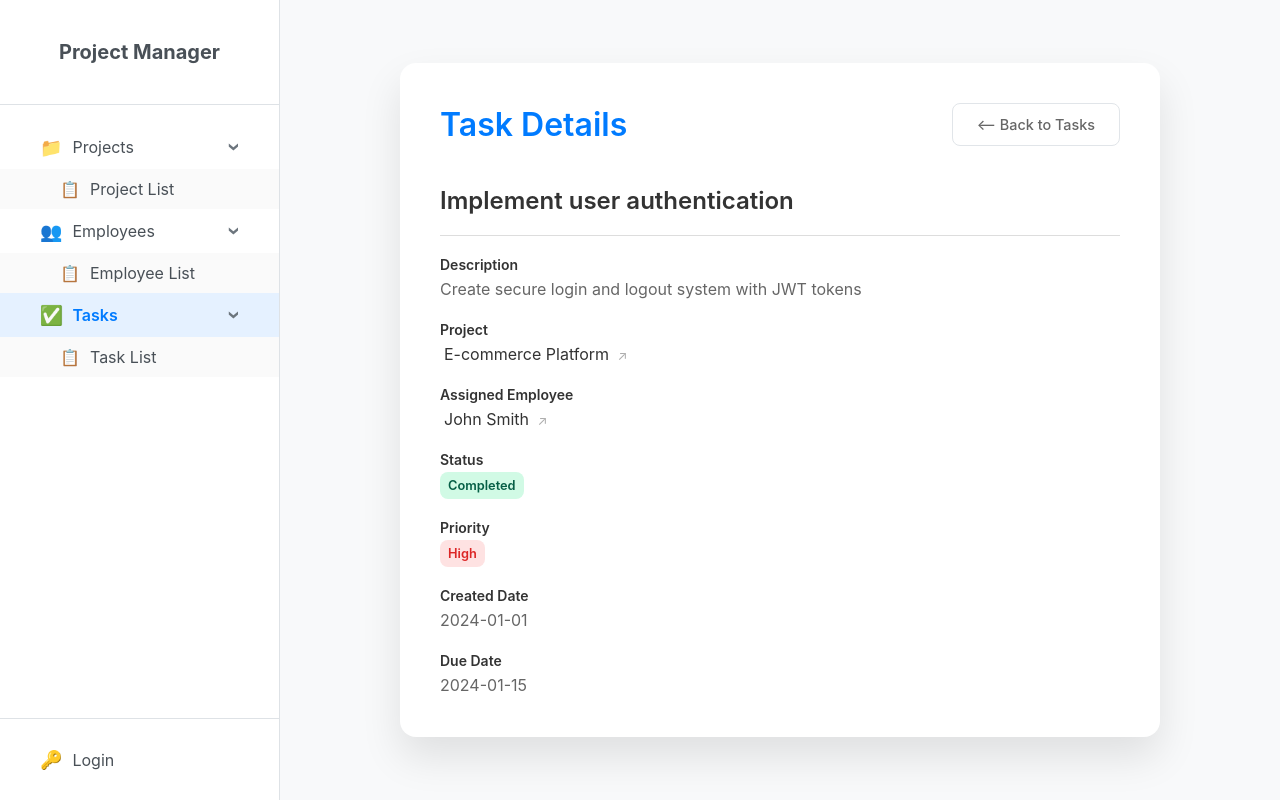
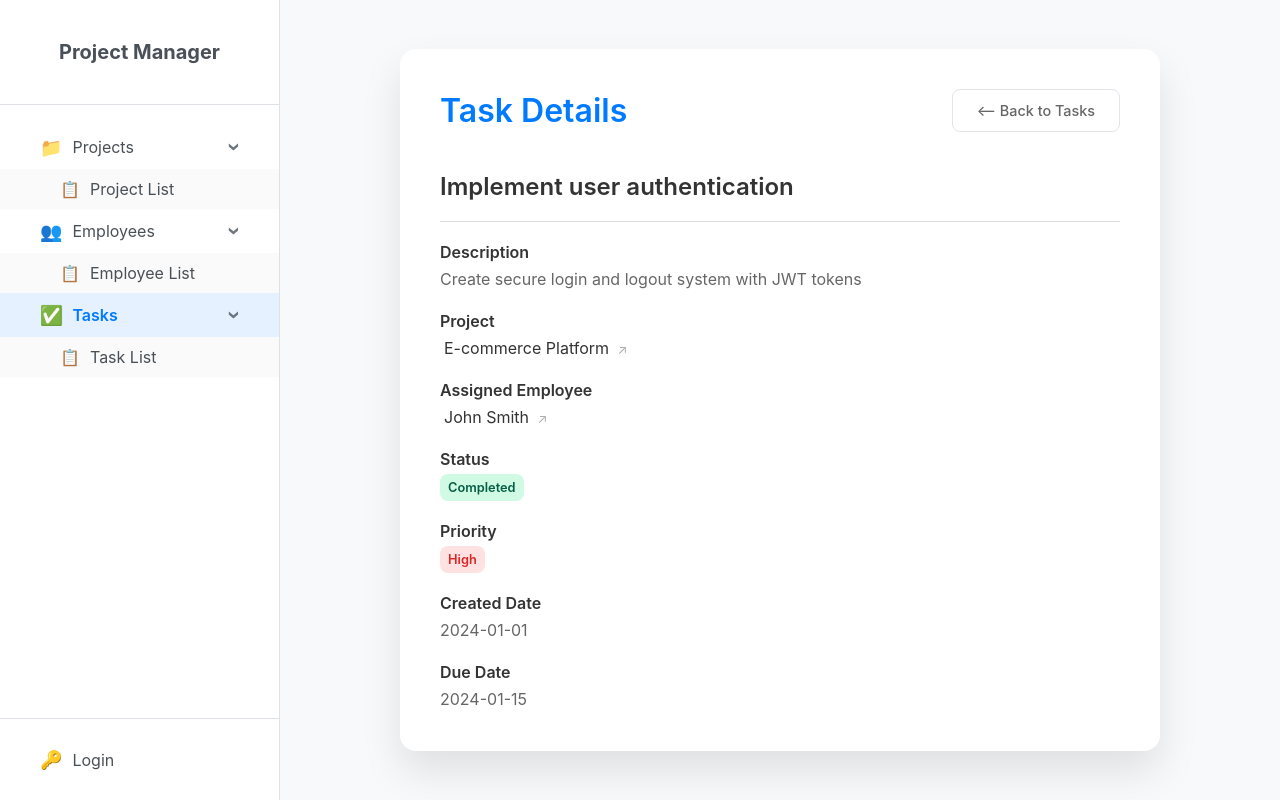
Before and after one commit to AndresLabat/Project-manager, an Angular app: page /tasks/1 in a window 1280 px wide. Built offline with nearby package versions, Linux system fonts and the light colour scheme.

Commit message:
style: update task detail component styles for improved spacing and typography

```diff
--- a/src/app/tasks/task-detail/task-detail.component.scss
+++ b/src/app/tasks/task-detail/task-detail.component.scss
@@ -128,13 +128,14 @@
 .detail-section {
   display: flex;
   flex-direction: column;
-  gap: 4px;
+  gap: $spacing-sm;
 }
 
 .detail-label {
+  color: $text-color;
+  font-size: 1rem;
   font-weight: 600;
-  color: $text-color;
-  font-size: 0.875rem;
+  margin: 0;
 }
 
 .detail-value {
```
